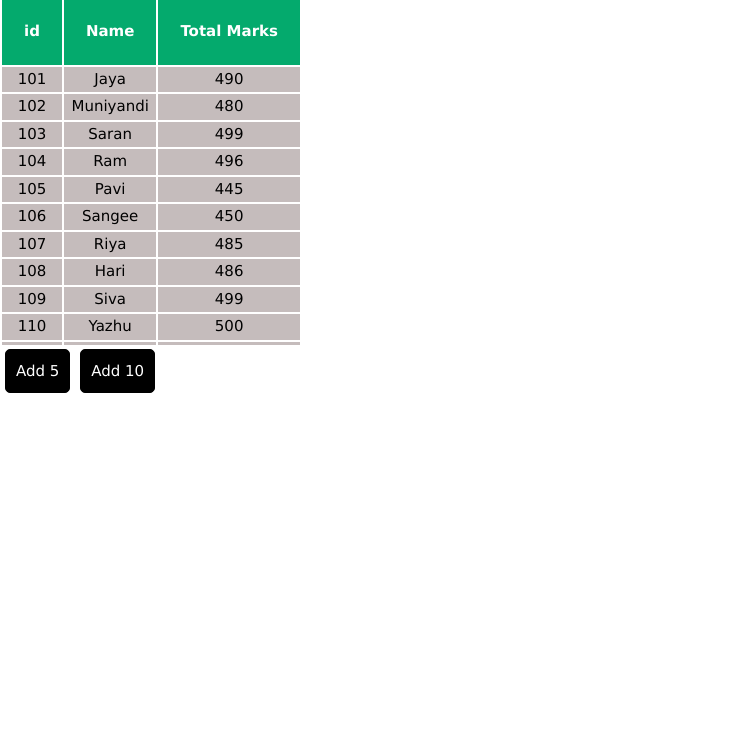
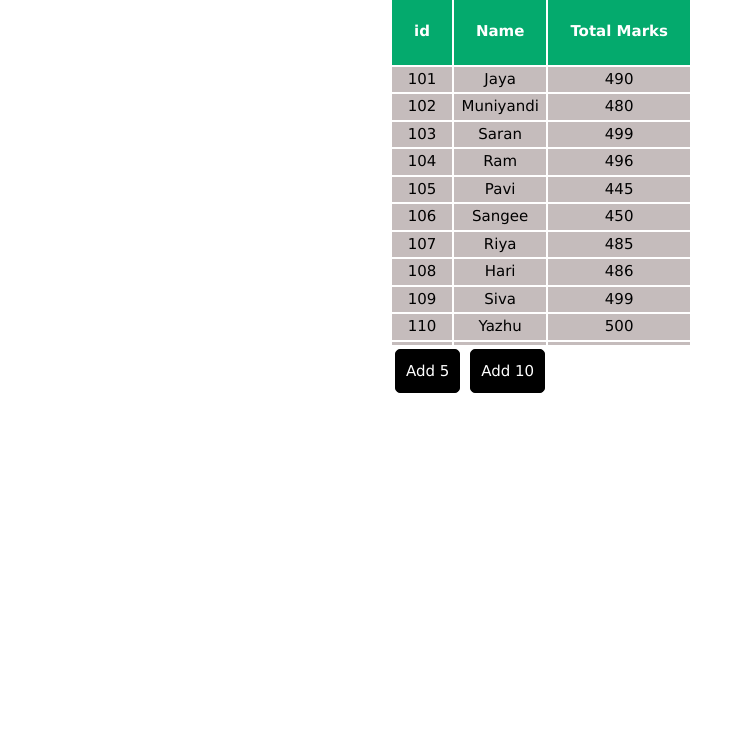
Before and after one commit to Sangi19/student-GraceMark, a plain HTML site: page index.html in a window 1280 px wide. Shown: the part 69-800 px from the top of the page, without its empty margins (0-752 px from the left). Drawn offline with nearby package versions, Linux system fonts and the light colour scheme.

Commit message:
final commit

```diff
--- a/index.html
+++ b/index.html
@@ -5,7 +5,7 @@
        <link rel="stylesheet" href="index.css">
        <link rel="stylesheet" href="https://www.w3schools.com/w3css/4/w3.css">
     </head>
-    <body >
+    <body style="max-width: 500px;margin: auto;">
       <h2>Student Grace Mark</h2>
         <div id="container">
             <table id="marksTable">
```
